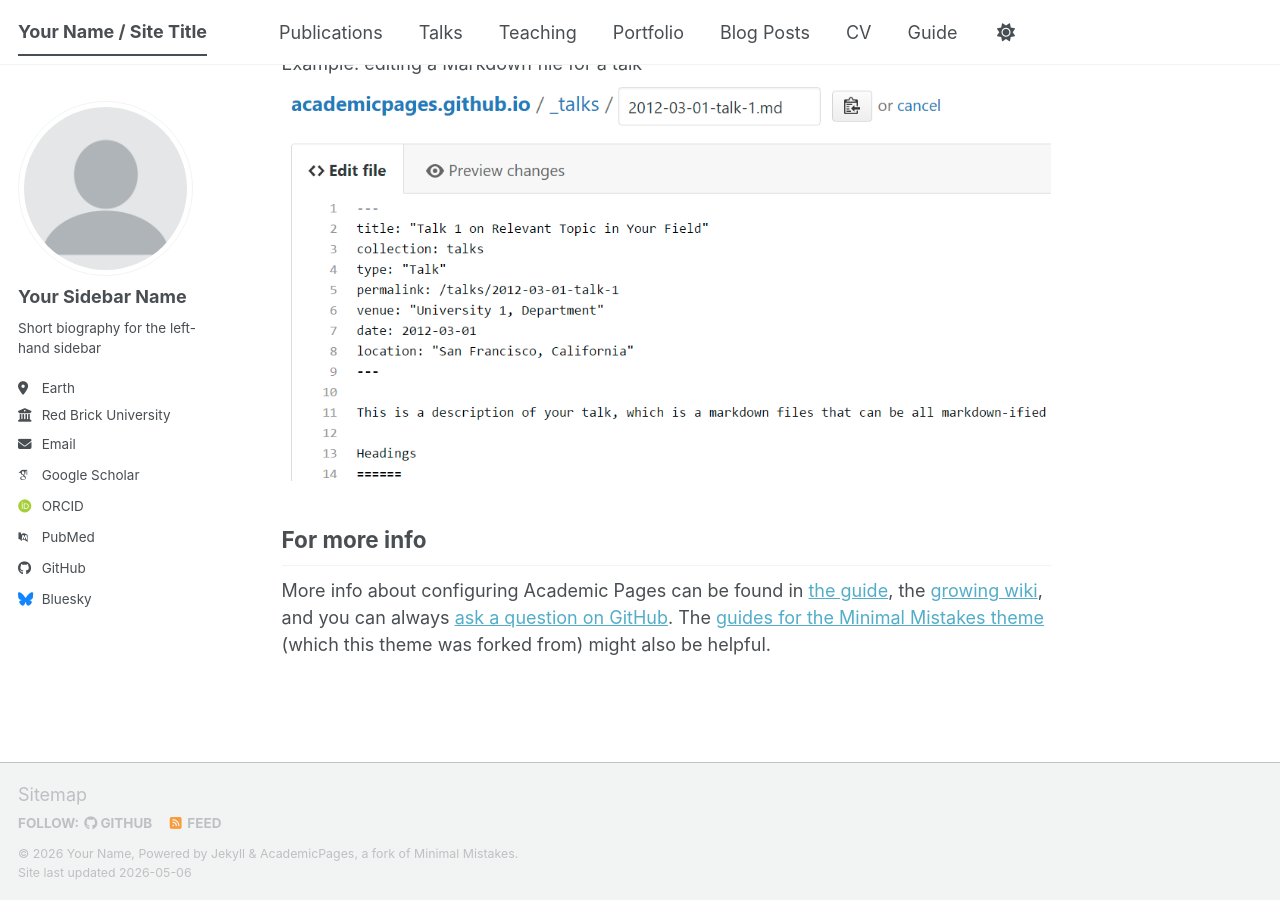
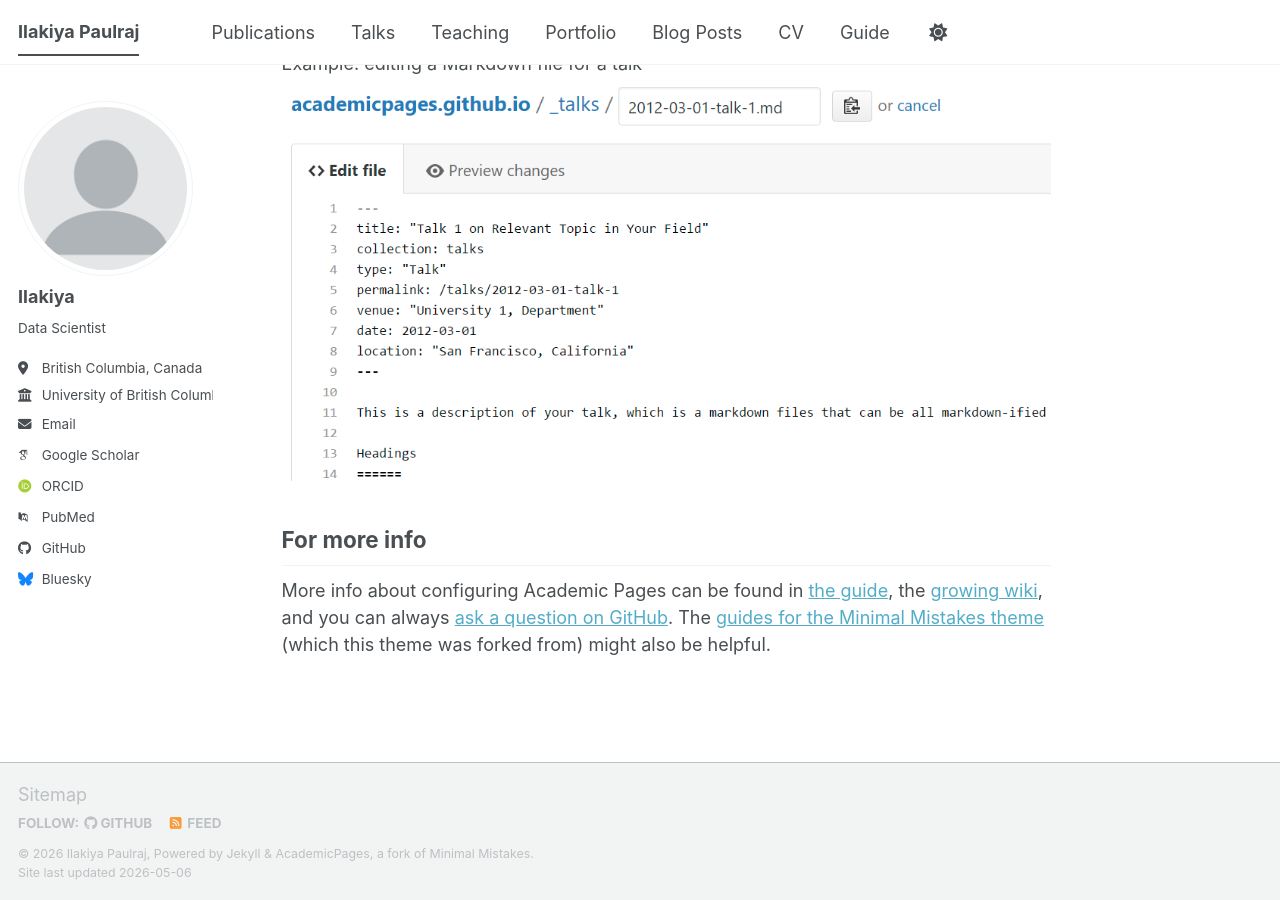
Before and after one commit to ilakiya-yuvarani-paulraj/ilakiya-yuvarani-paulraj.github.io, a Jekyll site: the page built from _pages/about.md, in a window 1280 px wide and 900 px high, scrolled down 2720 px. Built offline with Jekyll 4.4.1, drawn with Linux system fonts in a browser that asks for light colours; some web fonts are replaced; a script bundle is joined from its source files by our own code; library files that are not in the unit come from our copies.

Commit message:
Update _config.yml

```diff
--- a/_config.yml
+++ b/_config.yml
@@ -9,11 +9,11 @@
 # Basic Site Settings
 locale                   : "en-US"
 site_theme               : "default" # The available themes options are "default", "air", "sunrise", "mint", "dirt" and "contrast"
-title                    : "Your Name / Site Title"
+title                    : "Ilakiya Paulraj"
 title_separator          : "-"
-name                     : &name "Your Name"
-description              : &description "Your Name's academic portfolio"   # Update this with a general description of your site, this is the default if not overridden by a page
-url                      : https://academicpages.github.io # The base hostname & protocol for your site e.g. "https://[your GitHub username].github.io",
+name                     : &name "Ilakiya Paulraj"
+description              : &description "Ilakiya Paulraj's Portfolio"   # Update this with a general description of your site, this is the default if not overridden by a page
+url                      : https://ilakiya-yuvarani-paulraj.github.io # The base hostname & protocol for your site e.g. "https://[your GitHub username].github.io",
                                                            # or if you already have some other page hosted on Github then use "https://[your GitHub username].github.io/[Your Repo Name]"
 baseurl                  : "" # the subpath of your site, e.g. "/blog"
 repository               : "academicpages/academicpages.github.io"
@@ -24,11 +24,11 @@
 author:
   # Biographic information
   avatar           : "profile.png"
-  name             : "Your Sidebar Name"
+  name             : "Ilakiya"
   pronouns         : # example: "she/her"
-  bio              : "Short biography for the left-hand sidebar"
-  location         : "Earth"
-  employer         : "Red Brick University"
+  bio              : "Data Scientist"
+  location         : "British Columbia, Canada"
+  employer         : "University of British Columbia"
   uri              : # URL
   email            : "none@example.org"
 
```
